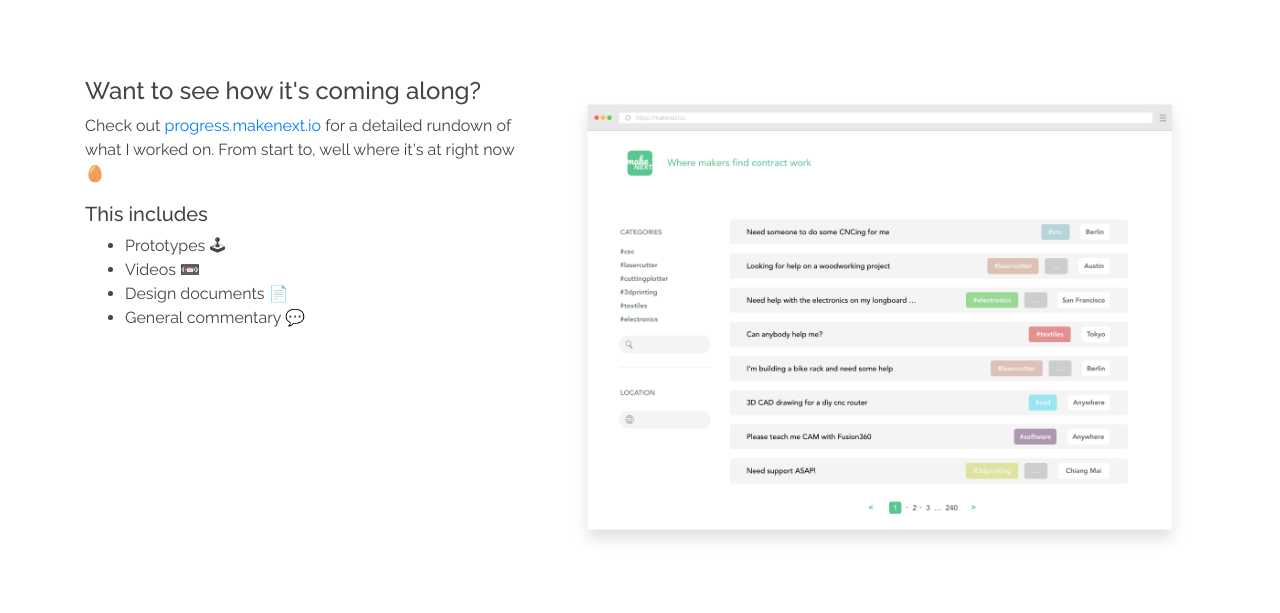
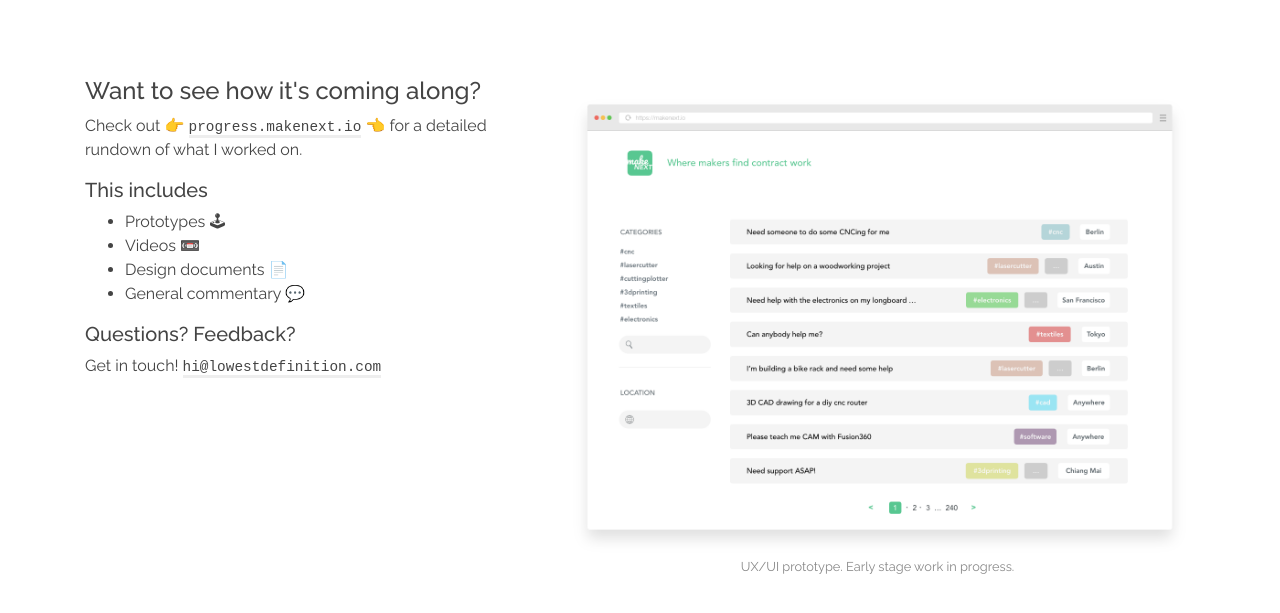
Before and after one commit to pheuberger/pheuberger.github.io, a website: page index.html in a window 1280 px wide. Shown: the part 147-760 px from the top of the page. Drawn offline with Linux system fonts and the light colour scheme; a web font is replaced by a local one.

Commit message:
Added anchor styles and email address.

```diff
--- a/index.html
+++ b/index.html
@@ -49,6 +49,25 @@
         width: 640px;
         height: 480px;
       }
+      a {
+        font-family: "PT Mono", monospace;
+        font-size: .9em;
+        color: #444;
+        border-bottom-width: 3px;
+        border-color: #eee;
+        border-bottom-style: solid;
+      }
+      a:hover {
+        border-color: #FF746B;
+        text-decoration: none;
+        color: #444;
+      }
+      .preview div {
+        font-size: .8em;
+        color: #888;
+        text-align: center;
+        width: 100%;
+      }
     </style>
 
   </head>
@@ -64,7 +83,8 @@
           <div class="row">
             <div class="col-lg-5">
               <h2>Want to see how it's coming along?</h2>
-              <p>Check out <a href="http://progress.makenext.io/">progress.makenext.io</a> for a detailed rundown of what I worked on. From start to, well where it's at right now 🥚</p>
+              <p>Check out 👉 <a href="http://progress.makenext.io/">progress.makenext.io</a> 👈
+                for a detailed rundown of what I worked on.</p>
               <h3>This includes</h3>
               <ul>
                 <li>Prototypes 🕹</li>
@@ -72,9 +92,12 @@
                 <li>Design documents 📄</li>
                 <li>General commentary 💬</li>
               </ul>
+              <h3>Questions? Feedback?</h3>
+              <p>Get in touch! <a href="mailto:hi@lowestdefinition.com">hi@lowestdefinition.com</a></p>
             </div>
-            <div class="col-lg-7">
+            <div class="col-lg-7 preview">
               <img src="static/makenext-in-browser.png" alt=""></img>
+              <div>UX/UI prototype. Early stage work in progress.</div>
             </div>
           </div>
         </div>
```
